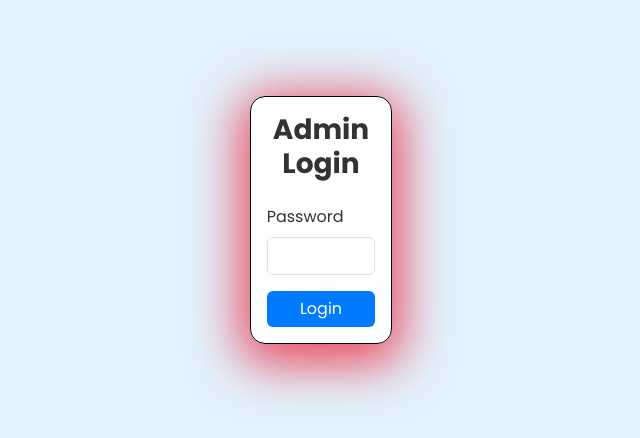
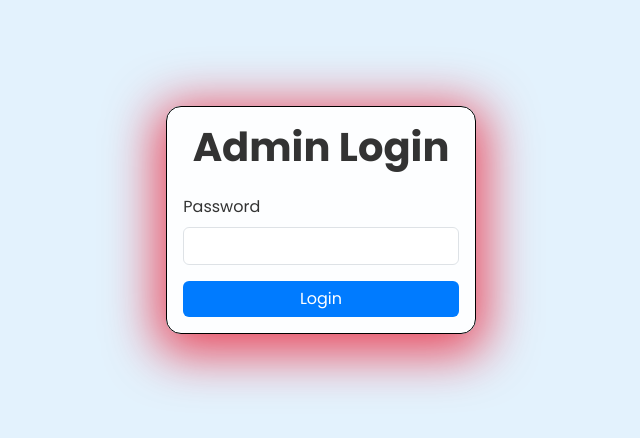
Before and after one commit to Aziz-saja/Aplikasi_absensi-s, a website: page login.html in a window 1280 px wide. Shown: the part 180-618 px from the top of the page, without its empty margins (319-959 px from the left). Drawn offline with nearby package versions, Linux system fonts and the light colour scheme.

Commit message:
Style: perbarui halaman login

```diff
--- a/login.html
+++ b/login.html
@@ -13,10 +13,10 @@
 <body>
     <div class="container main-container">
         <div class="row justify-content-center">
-            <div class="col-md-6 col-lg-5">
+            <div class="col-md-11 col-lg-10">
                 <div class="card content-card">
                     <div class="card-body">
-                        <h3 class="card-title text-center mb-4">Admin Login</h3>
+                        <h1 class="card-title text-center mb-4">Admin Login</h1>
                         <form action="/login" method="POST">
                             <div class="mb-3">
                                 <label for="password" class="form-label">Password</label>
```
